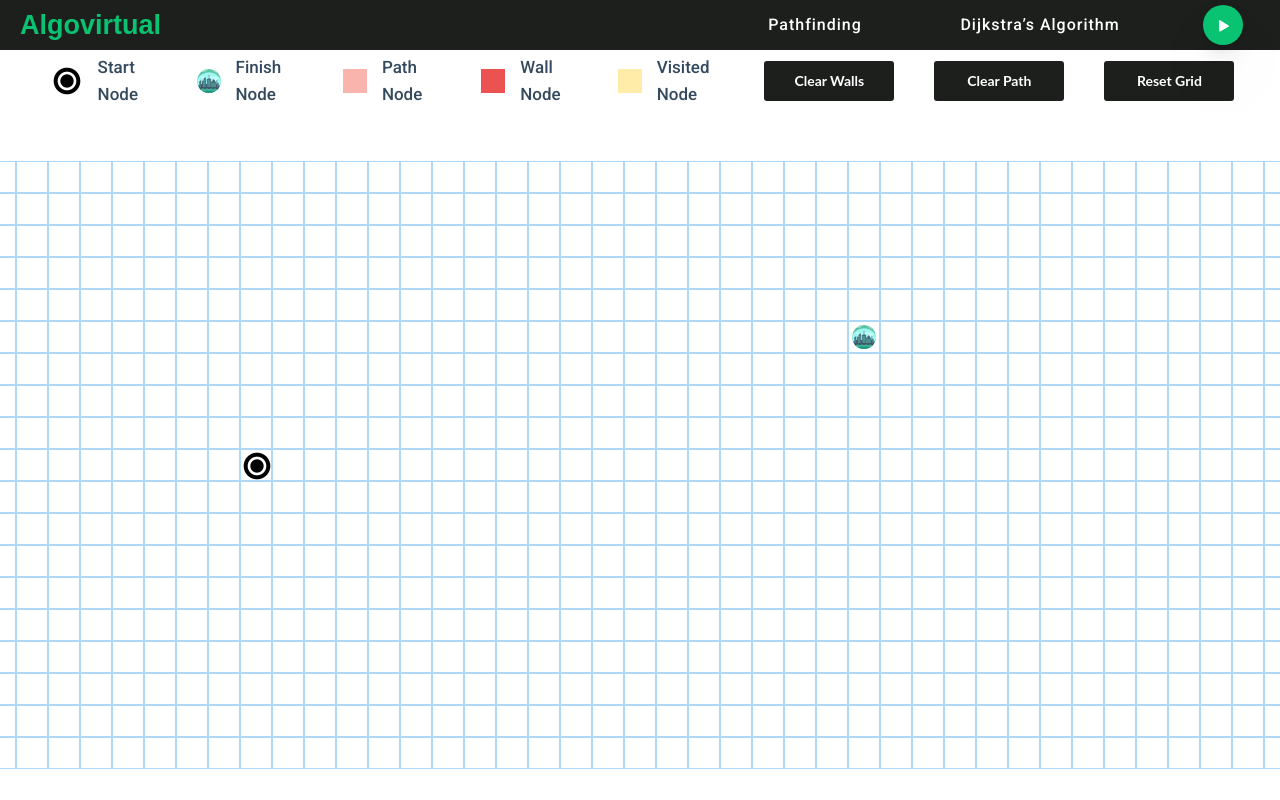
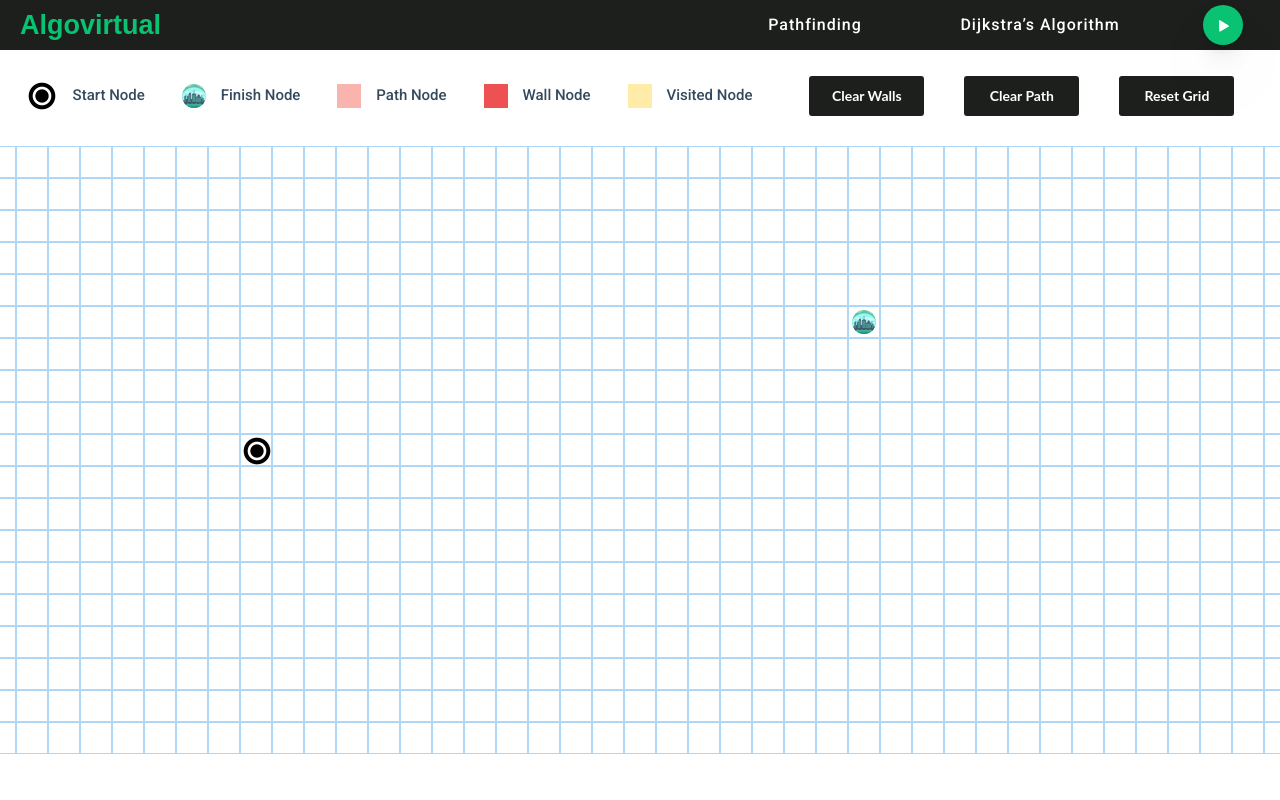
Before and after one commit to seydobassam/algovisual, a Vue app: page / in a window 1280 px wide. Built offline with nearby package versions, Linux system fonts and the light colour scheme.

Commit message:
fix info text for smaller screen 1500px

```diff
--- a/src/views/virtual-views/pathfinding/grid.vue
+++ b/src/views/virtual-views/pathfinding/grid.vue
@@ -145,7 +145,6 @@ export default {
 
 .algo-info {
   color: #34495e;
-  padding: 15px 25px 15px 25px;
   font-family: "Roboto", sans-serif;
   font: bold;
 }
@@ -200,4 +199,14 @@ button {
 .grid-view {
   margin: 200, auto, auto, auto;
 }
+
+@media only screen and (max-width: 1500px) {
+  .grid-panel-details > div > span {
+    font-size: 15px;
+  }
+  .btn-10 {
+    width: 115px;
+    height: 40px;
+  }
+}
 </style>
```
